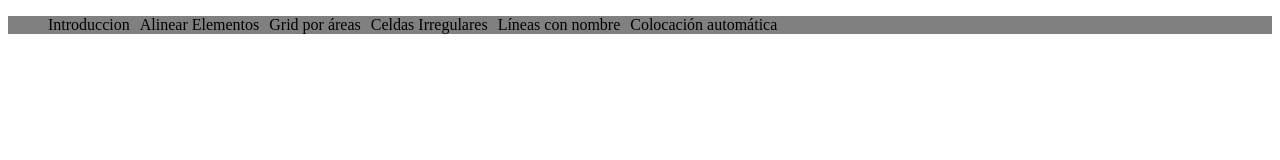
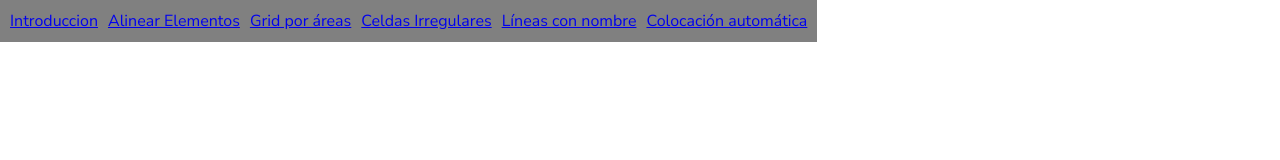
Before and after one commit to Andres-A-Cedeno/PRESENTACIONES-PUCE, a plain HTML site: page index.html in a window 1280 px wide. Drawn offline with Linux system fonts and the light colour scheme.

Commit message:
Updated styles and html

```diff
--- a/index.html
+++ b/index.html
@@ -11,17 +11,17 @@
     <!-- Nav bar -->
     <nav id="nav-bar">
         <ul>
-            <li>Introduccion</li>
-            <li>Alinear Elementos</li>
-            <li>Grid por áreas</li>
-            <li>Celdas Irregulares</li>
-            <li>Líneas con nombre</li>
-            <li>Colocación automática</li>
+            <li><a href="#">Introduccion</a></li>
+            <li><a href="#">Alinear Elementos</a></li>
+            <li><a href="#">Grid por áreas</a></li>
+            <li><a href="#">Celdas Irregulares</a></li>
+            <li><a href="#">Líneas con nombre</a></li>
+            <li><a href="#">Colocación automática</a></li>
         </ul>
     </nav>
 
     <section>
-
+        <h1>Introduccion</h1>
     </section>
     <section></section>
     <section></section>
--- a/style.css
+++ b/style.css
@@ -1,11 +1,20 @@
+@import url('https://fonts.googleapis.com/css2?family=Nunito+Sans:ital,opsz,wght@0,6..12,200..1000;1,6..12,200..1000&display=swap');
 
+* {
+    margin: 0;
+    padding: 0;
+    font-family: 'Nunito Sans', Arial, Helvetica, sans-serif;
+}
 
 #nav-bar {
     background-color: gray;
+    padding: 10px;
+    position: fixed;
+}
 
-}
 #nav-bar ul {
     list-style: none;
     display: flex;
-    gap: 10px
+    justify-content: space-around;
+    gap: 10px;
 }
```
